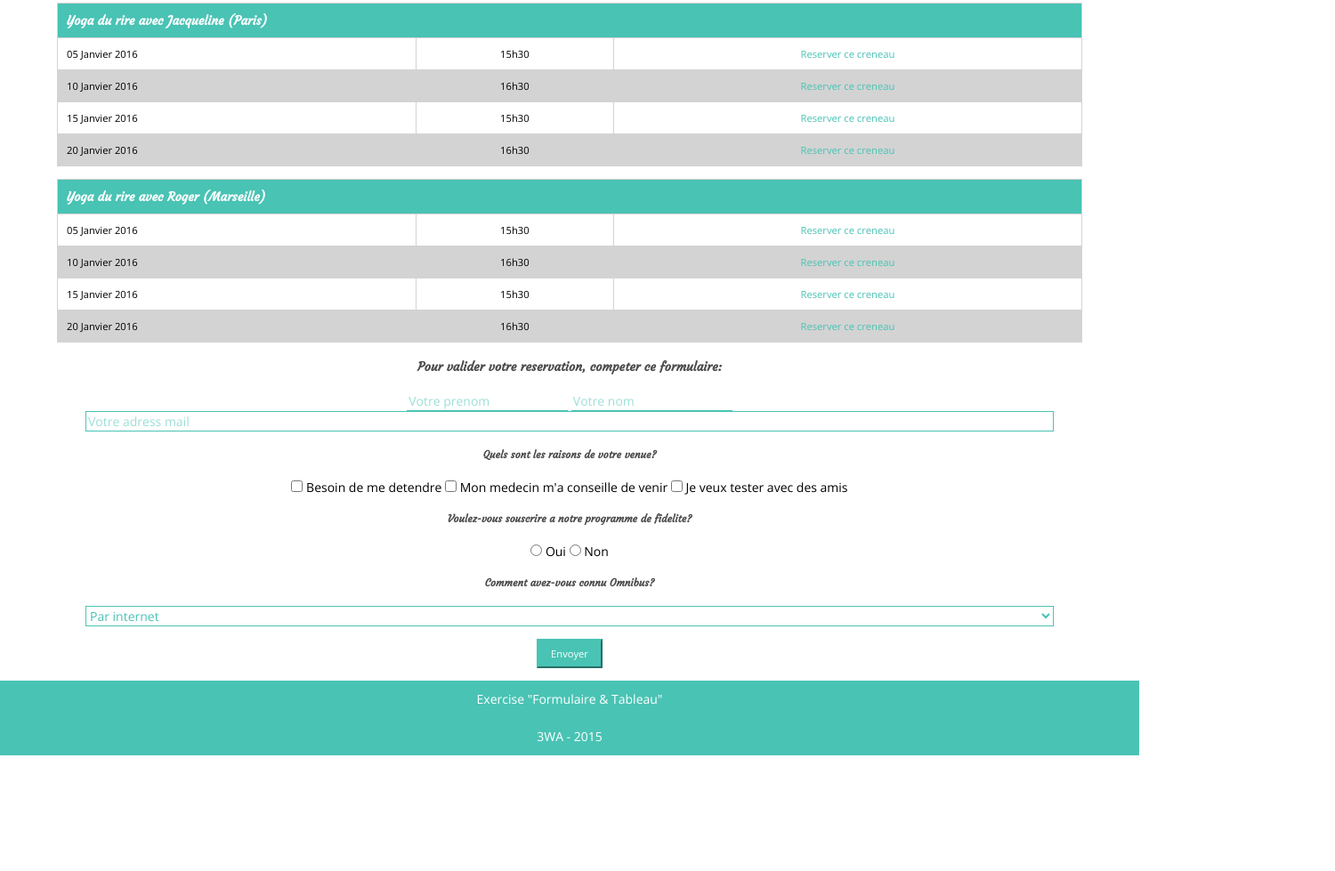
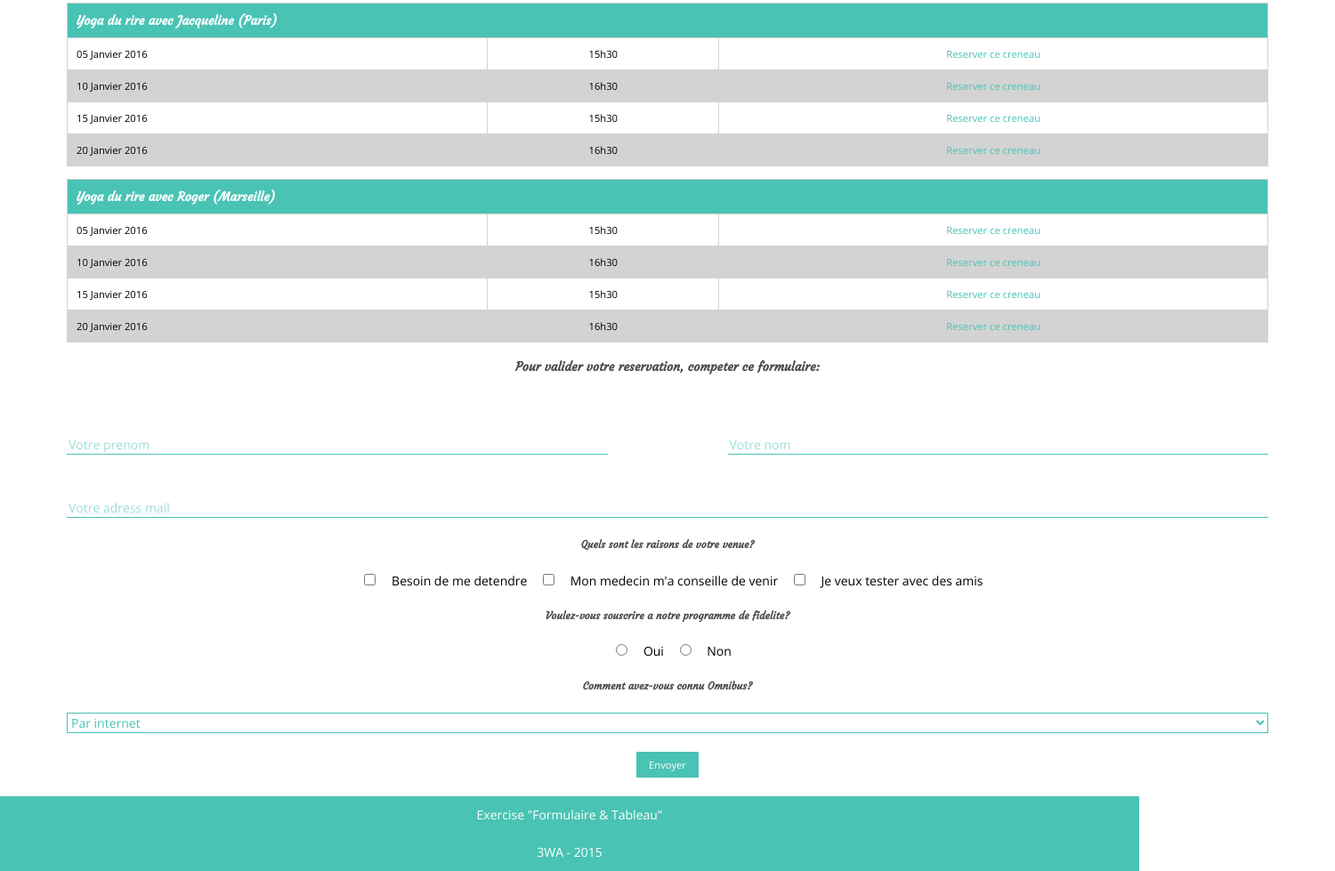
Before and after one commit to ZivilePilka/yoga, a plain HTML site: page contacts.html in a window 1280 px wide. Shown: the part 183-1162 px from the top of the page at 89% size, 1500 px wide, since content can reach past the window. Before the commit the page ends 1032 px from the top, so only its background shows below. Drawn offline with nearby package versions, Linux system fonts and the light colour scheme.

Commit message:
2nd commit
Updated contacts.html

```diff
--- a/contacts.html
+++ b/contacts.html
@@ -3,7 +3,7 @@
   <head>
     <meta charset="utf-8">
     <title>Ila Yoga Contacts</title>
-    <link rel="stylesheet" href="css/font-awesome-4.7.0/css/font-awesome.min.css">
+    <link href="https://maxcdn.bootstrapcdn.com/font-awesome/4.7.0/css/font-awesome.min.css" rel="stylesheet" integrity="sha384-wvfXpqpZZVQGK6TAh5PVlGOfQNHSoD2xbE+QkPxCAFlNEevoEH3Sl0sibVcOQVnN" crossorigin="anonymous">
     <link href="https://fonts.googleapis.com/css?family=Slabo+27px" rel="stylesheet">
     <link href="https://fonts.googleapis.com/css?family=Courgette|Open+Sans" rel="stylesheet">
     <link rel="stylesheet" type="text/css" href="css/normalize.css"/>
@@ -109,43 +109,51 @@
         </table>
       </section>
       <section class="forms">
+        <form>
+          <div class="form">
             <h4>
               Pour valider votre reservation, competer ce formulaire:
             </h4>
-        <form>
-          <input type="text" name="full_name" placeholder="Votre prenom" class="input-fields">
-          <input type="text" name="full_name" placeholder="Votre nom" class="input-fields">
-        </form>
-        <form>
-          <input type="text" name="full_name" placeholder="Votre adress mail" class="selection">
-        </form>
+            <input type="text" name="prenom" placeholder="Votre prenom" class="input left">
+            <input type="text" name="nom" placeholder="Votre nom" class="input right">
+            <input type="text" name="mail" placeholder="Votre adress mail" class="input">
+          </div>
+          <div class="form">
             <h5>
               Quels sont les raisons de votre venue?
             </h5>
-        <form>
+            <label>
               <input type="checkbox" name="value1"> Besoin de me detendre
+            </label>
+            <label>
               <input type="checkbox" name="value2"> Mon medecin m'a conseille de venir
+            </label>
+            <label>
               <input type="checkbox" name="value3"> Je veux tester avec des amis
-        </form>
+            </label>
+          </div>
+          <div class="form">
             <h5>
               Voulez-vous souscrire a notre programme de fidelite?
             </h5>
-        <form>
-          <input type="radio" name="answer-yes">
-            Oui
-          <input type="radio" name="answer-no">
-            Non
-        </form>
+            <label>
+              <input type="radio" name="checked"> Oui
+            </label>
+            <label>
+              <input type="radio" name="checked"> Non
+            </label>
+          </div>
+          <div class="form">
             <h5>
               Comment avez-vous connu Omnibus?
             </h5>
-        <form>
-          <select class="selection">
+            <select name="selection" class="selection">
               <option value="ineternet">Par internet</option>
               <option value="facebook">Facebook</option>
               <option value="instagram">Instagram</option>
               <option value="recomendations">Recommendations</option>
             </select>
+          </div>
         </form>
         <button type="button">
           Envoyer
--- a/css/style.css
+++ b/css/style.css
@@ -31,6 +31,11 @@ h2, h4, h5 {
   font-family: "Courgette", cursive;
   color: #000;
   opacity: 0.7;
+}
+
+h5 {
+  margin: 2em 0;
+
 }
 
 header {
@@ -93,7 +98,7 @@ nav a:hover {
 }
 
 .container {
-  max-width: 1500px;
+  width: 1500px;
   margin: 0 auto;
 }
 
@@ -129,7 +134,7 @@ span {
 footer {
   background-color: #49C3B4;
   text-align: center;
-  line-height: 3em;
+  line-height: 3rem;
 }
 
 footer p {
@@ -150,7 +155,7 @@ table {
 
 table, th, td {
   padding: 10px;
-  border: 0.2px solid lightgrey;
+  border: 0.2px solid #D3D3D3;
 }
 
 table tbody {
@@ -165,7 +170,7 @@ thead th {
 }
 
 tbody tr:nth-child(even) {
-  background-color: lightgrey;
+  background-color: #D3D3D3;
 }
 
 tbody tr td:first-child {
@@ -177,18 +182,48 @@ tbody tr td:last-child {
   color: #49C3B4;
 }
 
-.input-fields {
+.form {
+  width: 90%;
+  text-align: center;
+  margin: 0 auto;
+}
+
+.input {
   color: #49C3B4;
-  text-align: left;
+  background-color: #fff;
   border-style: none;
   border-bottom: 0.2px solid #49C3B4;
+  width: 100%;
+  margin-top: 3.5rem;
+}
+
+.left {
+  float: left;
+  text-align: left;
+  width: 45%;
+}
+
+.right {
+  float: right;
+  text-align: left;
+  width: 45%;
+}
+
+.forms:after {
+  content: "";
+  display: table;
+  clear: both;
 }
 
 .selection {
   color: #49C3B4;
   background-color: #fff;
-  width: 85%;
   border: 0.2px solid #49C3B4;
+  width: 100%;
+}
+
+input[type="radio"], input[type="checkbox"] {
+  margin: 0 1rem;
 }
 
 button {
@@ -197,6 +232,7 @@ button {
   text-decoration: none;
   padding: 0.5rem 1rem;
   font-size: 0.8rem;
-  border-color: #49C3B4;
-  margin: 1rem auto;
+  outline: 0;
+  border: 0;
+  margin: 1.5rem auto;
 }
```
Also changed, not shown: index.html (+3 -2 lines). Lines whose indentation alone changed are shown as unchanged.
